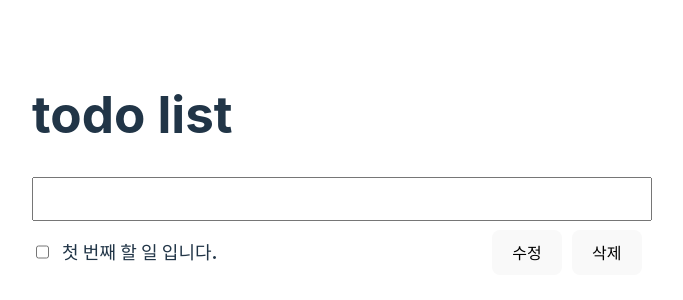
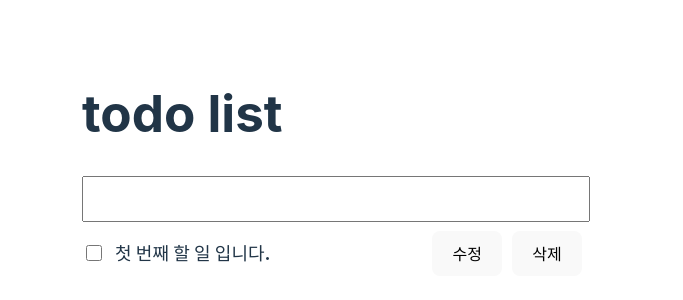
Before and after one commit to rious275/todo-vite, a React (Vite) app: page / in a window 1280 px wide. Shown: the part 232-532 px from the top of the page, without its empty margins (308-991 px from the left). Built offline with nearby package versions, Linux system fonts and the light colour scheme.

Commit message:
style: 스타일 조정

```diff
--- a/src/App.tsx
+++ b/src/App.tsx
@@ -52,10 +52,10 @@ function App() {
 export default App;
 
 const Container = styled.div`
-  width: 600px;
+  width: 500px;
+  max-width: 500px;
 
   .create-input {
-    padding: 0 8px;
     width: 100%;
     height: 40px;
     outline: none;
--- a/src/components/TodoItem.tsx
+++ b/src/components/TodoItem.tsx
@@ -46,10 +46,6 @@ const Container = styled.div<{ $isComplete: boolean }>`
     height: 16px;
   }
 
-  .title {
-    min-width: 380px;
-  }
-
   .title,
   .message {
     font-size: 18px;
@@ -62,11 +58,11 @@ const Container = styled.div<{ $isComplete: boolean }>`
     gap: 10px;
   }
 
-  .content {
-    margin-right: 40px;
-  }
+  .button-group {
+    margin-left: auto;
 
-  .button-group > button {
-    width: max-content;
+    > button {
+      width: max-content;
+    }
   }
 `;
--- a/src/index.css
+++ b/src/index.css
@@ -28,6 +28,7 @@ a:hover {
 
 body {
   margin: 0;
+  padding: 0 20px;
   display: flex;
   place-items: center;
   min-width: 320px;
```
